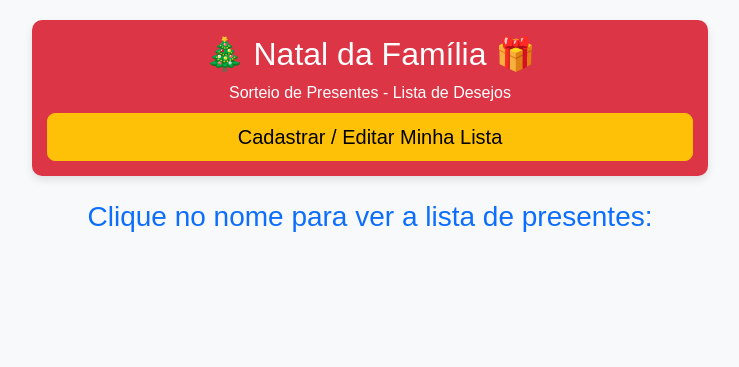
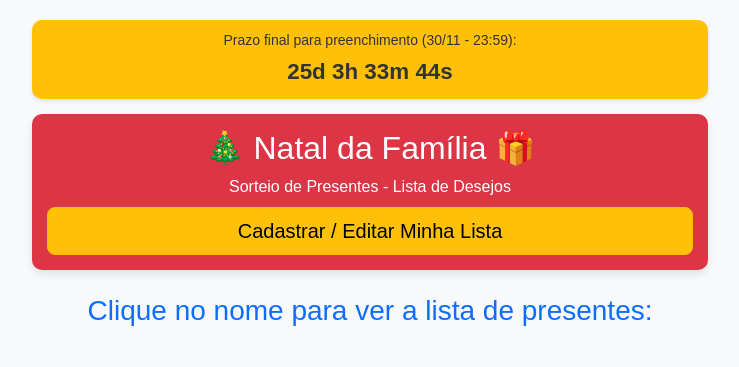
Before and after one commit to mellyssamei/NatalFamilia, a plain HTML site: page index.html in a window 1280 px wide. Shown: the whole page, without its empty margins (270-1009 px from the left). Drawn offline with nearby package versions, Linux system fonts and the light colour scheme; no server answers.

Commit message:
Update index.html

```diff
--- a/index.html
+++ b/index.html
@@ -18,13 +18,30 @@
         .presente-card strong { color: #dc3545; }
         #cadastro-form-area { display: none; padding: 20px; border: 2px dashed #007bff; border-radius: 10px; margin-bottom: 30px; background-color: #eaf4ff; }
         .pre-wrap { white-space: pre-wrap; }
-        /* Estilo para loading */
+
+        /* Estilo para Loading */
         #loading-overlay {
             position: fixed; top: 0; left: 0; width: 100%; height: 100%;
             background: rgba(255, 255, 255, 0.8); z-index: 1050;
             display: flex; justify-content: center; align-items: center;
             font-size: 1.2rem;
             flex-direction: column;
+        }
+
+        /* Estilo para Cronômetro */
+        #countdown-container {
+            background-color: #ffc107; /* Amarelo Vibrante */
+            color: #333;
+            padding: 10px 15px;
+            border-radius: 10px;
+            text-align: center;
+            margin-bottom: 15px;
+            box-shadow: 0 2px 4px rgba(0, 0, 0, 0.1);
+        }
+        #countdown {
+            font-size: 1.4rem;
+            font-weight: bold;
+            display: block;
         }
     </style>
 </head>
@@ -38,6 +55,11 @@
     </div>
 
     <div class="container">
+
+        <div id="countdown-container">
+            <p class="mb-1 small">Prazo final para preenchimento (30/11 - 23:59):</p>
+            <span id="countdown"></span>
+        </div>
 
         <div class="header-section text-center">
             <h2>🎄 Natal da Família 🎁</h2>
@@ -119,6 +141,41 @@
         let presenteCount = 0;
         const MAX_PRESENTES = 5; // Limite de 5 sugestões para simplificar as colunas do Sheets
 
+        // --- FUNÇÃO DO CRONÔMETRO (NOVA) ---
+        function startCountdown() {
+            // Define a data alvo: 30 de Novembro do ano atual às 23:59:00
+            // Nota: O mês é 11 (Dezembro), então Novembro é 10 (0-indexado)
+            const targetDate = new Date(new Date().getFullYear(), 10, 30, 23, 59, 0).getTime();
+            const countdownElement = document.getElementById('countdown');
+            const cadastroArea = document.getElementById('cadastro-form-area');
+            const toggleButton = document.getElementById('btn-toggle-cadastro');
+
+            const interval = setInterval(function() {
+                const now = new Date().getTime();
+                const distance = targetDate - now;
+
+                // Cálculo do tempo
+                const days = Math.floor(distance / (1000 * 60 * 60 * 24));
+                const hours = Math.floor((distance % (1000 * 60 * 60 * 24)) / (1000 * 60 * 60));
+                const minutes = Math.floor((distance % (1000 * 60 * 60)) / (1000 * 60));
+                const seconds = Math.floor((distance % (1000 * 60)) / 1000);
+
+                if (distance < 0) {
+                    clearInterval(interval);
+                    countdownElement.innerHTML = "PRAZO ENCERRADO!";
+                    // Desabilita a edição após o prazo
+                    cadastroArea.style.display = 'none';
+                    toggleButton.disabled = true;
+                    toggleButton.textContent = 'PRAZO PARA CADASTRO ENCERRADO';
+                    toggleButton.classList.remove('btn-warning');
+                    toggleButton.classList.add('btn-secondary');
+                } else {
+                    countdownElement.innerHTML =
+                        `${days}d ${hours}h ${minutes}m ${seconds}s`;
+                }
+            }, 1000);
+        }
+
         // --- Funções de API (SheetDB) ---
 
         function showLoading(msg = 'Carregando...') {
@@ -132,7 +189,7 @@
 
         async function loadData() {
             if (SHEETDB_API_URL.includes('COLE_AQUI_O_SEU_ENDPOINT')) {
-                alert('ERRO: Por favor, configure o SHEETDB_API_URL no JavaScript com seu link da planilha.');
+                // Não exibe erro no carregamento se for o placeholder
                 hideLoading();
                 return;
             }
@@ -144,9 +201,7 @@
 
                 const rawData = await response.json();
 
-                // Transforma a lista de Planilhas (Sheets) em um Objeto de JS mais fácil de usar
                 dadosPresentes = rawData.reduce((acc, row) => {
-                    // O campo chave no SheetDB é o primeiro: 'Nome'
                     const nome = row.Nome;
                     if (!nome || !NOMES.includes(nome)) return acc;
 
@@ -155,7 +210,6 @@
                         const linkKey = `Presente_Link_${i}`;
                         const obsKey = `Presente_Obs_${i}`;
 
-                        // Garante que a linha existe e tem o link preenchido
                         if (row[linkKey]) {
                             presentes.push({
                                 link: row[linkKey] || '',
@@ -171,7 +225,7 @@
                 renderMainList();
             } catch (error) {
                 console.error("Falha ao carregar dados:", error);
-                alert('Erro ao carregar as listas de presente. Verifique a conexão e o URL da API.');
+                alert('Erro ao carregar as listas de presente. Verifique o URL da API ou a conexão.');
             } finally {
                 hideLoading();
             }
@@ -181,22 +235,19 @@
             const nome = dataToSave.Nome;
             showLoading(`Salvando lista de ${nome}...`);
 
-            // 1. Constrói o objeto de dados que o SheetDB espera
             let sheetData = { Nome: nome };
 
-            // Limpa todos os campos existentes antes de salvar os novos
             for (let i = 1; i <= MAX_PRESENTES; i++) {
                 sheetData[`Presente_Link_${i}`] = '';
                 sheetData[`Presente_Obs_${i}`] = '';
             }
 
-            // Preenche os campos com os novos dados (limitado ao MAX_PRESENTES)
             dataToSave.presentes.slice(0, MAX_PRESENTES).forEach((p, i) => {
                 sheetData[`Presente_Link_${i + 1}`] = p.link;
                 sheetData[`Presente_Obs_${i + 1}`] = p.obs;
             });
 
-            // 2. Tenta encontrar e editar a linha existente (usando o campo 'Nome' como chave de busca)
+            // 1. Tenta encontrar e editar a linha existente
             const updateResponse = await fetch(`${SHEETDB_API_URL}/Nome/${encodeURIComponent(nome)}`, {
                 method: 'PUT',
                 headers: { 'Content-Type': 'application/json' },
@@ -204,13 +255,12 @@
             });
 
             if (updateResponse.ok) {
-                // Sucesso na edição
                 dadosPresentes[nome] = { presentes: dataToSave.presentes };
                 saveDataSuccess();
                 return;
             }
 
-            // 3. Se falhar na edição (linha não encontrada), tenta adicionar uma nova linha
+            // 2. Se falhar na edição, tenta adicionar uma nova linha
             const addResponse = await fetch(SHEETDB_API_URL, {
                 method: 'POST',
                 headers: { 'Content-Type': 'application/json' },
@@ -218,28 +268,27 @@
             });
 
             if (addResponse.ok) {
-                // Sucesso na adição
                 dadosPresentes[nome] = { presentes: dataToSave.presentes };
                 saveDataSuccess();
                 return;
             }
 
-            // 4. Falha geral
-            alert('Erro ao salvar ou atualizar a lista. Tente novamente mais tarde.');
+            // 3. Falha geral
+            alert('Erro ao salvar ou atualizar a lista. Verifique se o SheetDB está ativo e se os nomes das colunas estão corretos.');
             hideLoading();
         }
 
         function saveDataSuccess() {
             alert('Lista de Desejos salva/atualizada com sucesso! Todos os familiares podem ver.');
             document.getElementById('cadastro-form-area').style.display = 'none';
-            loadData(); // Recarrega a lista para mostrar as mudanças
+            loadData();
         }
 
 
-        // --- Funções de UI (Mantidas) ---
+        // --- Funções de UI (Limpeza, Adicionar Campo, etc.) ---
 
-        // 1. Renderiza a lista de nomes e status (em ordem alfabética)
         function renderMainList() {
+            // ... (Função renderMainList completa, como na versão anterior) ...
             const listContainer = document.getElementById('main-list');
             listContainer.innerHTML = '';
 
@@ -261,10 +310,9 @@
                 listItem.onclick = () => showPresentesModal(nome);
                 listContainer.appendChild(listItem);
             });
-            populateNameSelect(); // Garante que o select também está atualizado
+            populateNameSelect();
         }
 
-        // 2. Preenche o SELECT de nomes (em ordem alfabética)
         function populateNameSelect() {
             const select = document.getElementById('nomeSelect');
             select.innerHTML = '<option value="" disabled selected>Selecione seu nome para cadastrar/editar</option>';
@@ -279,7 +327,6 @@
             select.addEventListener('change', loadDataForEdit);
         }
 
-        // 3. Preenche o Modal de Visualização
         function showPresentesModal(nome) {
             const lista = dadosPresentes[nome] || { presentes: [] };
             const modalTitle = document.getElementById('presentesModalLabel');
@@ -296,7 +343,6 @@
                 return;
             }
 
-            // A. Mostrar Sugestões de Presente
             lista.presentes.forEach((p, index) => {
                 const card = document.createElement('div');
                 card.classList.add('presente-card');
@@ -318,7 +364,6 @@
             modal.show();
         }
 
-        // 4. Carrega os dados para edição
         function loadDataForEdit() {
             const nome = document.getElementById('nomeSelect').value;
             const lista = dadosPresentes[nome] || { presentes: [] };
@@ -332,7 +377,6 @@
             }
         }
 
-        // 5. Adiciona campos de presente dinamicamente
         function addPresenteInput(link = '', obs = '') {
             const container = document.getElementById('presentes-container');
 
@@ -376,7 +420,6 @@
             updatePresenteNumbers();
         }
 
-        // 6. Atualiza a numeração das opções
         function updatePresenteNumbers() {
             const container = document.getElementById('presentes-container');
             const items = container.querySelectorAll('.presente-item');
@@ -389,11 +432,9 @@
                 removeButton.disabled = items.length === 1;
             });
 
-            // Controla o botão de adicionar para respeitar o limite
             document.getElementById('add-presente-btn').disabled = items.length >= MAX_PRESENTES;
         }
 
-        // 7. Envio do Formulário (Chama a função de salvar API)
         document.getElementById('presente-form').addEventListener('submit', (e) => {
             e.preventDefault();
 
@@ -418,11 +459,9 @@
                 return;
             }
 
-            // Chama a função assíncrona para salvar via API
             saveData({ Nome: nome, presentes: presentes });
         });
 
-        // 8. Utilidade: Checa se é um URL
         function isUrl(string) {
             try {
                 let tempUrl = string.trim();
@@ -438,6 +477,9 @@
 
         // --- Inicialização ---
         document.addEventListener('DOMContentLoaded', () => {
+            // Inicia o cronômetro
+            startCountdown();
+
             // Inicia o carregamento dos dados da API
             loadData();
 
@@ -446,6 +488,12 @@
             document.getElementById('btn-toggle-cadastro').addEventListener('click', () => {
                 const area = document.getElementById('cadastro-form-area');
                 const isHidden = area.style.display === 'none' || area.style.display === '';
+
+                // Verifica se o prazo não expirou antes de abrir o formulário
+                if (document.getElementById('countdown').textContent === 'PRAZO ENCERRADO!') {
+                    alert('O prazo final para cadastro (30/11) já expirou. Você pode apenas visualizar as listas.');
+                    return;
+                }
 
                 if (isHidden) {
                     document.getElementById('nomeSelect').value = '';
```
